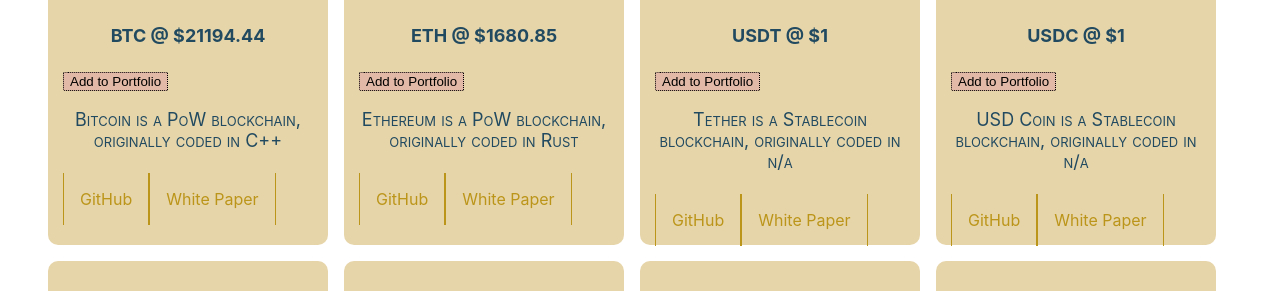
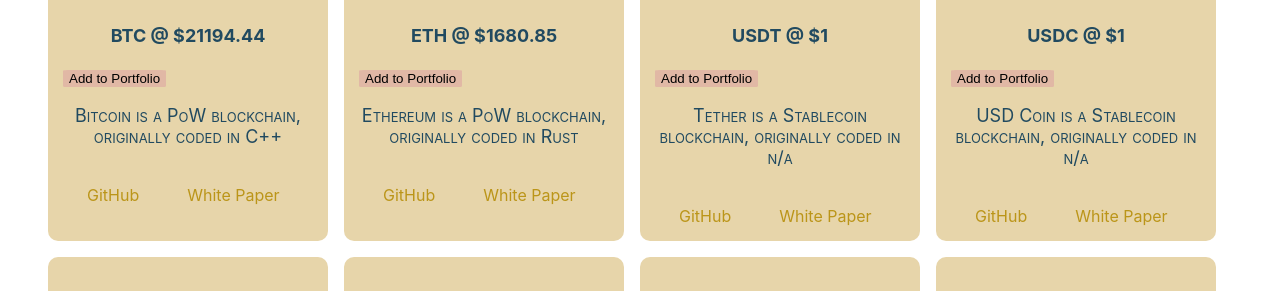
Before and after one commit to jacobsaltzman/phase-2-project, a React (Create React App) app in the folder phase-2-project/: page /coins in a window 1280 px wide. Shown: the part 467-758 px from the top of the page. Built offline with nearby package versions, Linux system fonts and the light colour scheme; data requests are answered from the project's data file.

Commit message:
Fixes some css issues

```diff
--- a/phase-2-project/src/index.css
+++ b/phase-2-project/src/index.css
@@ -88,7 +88,8 @@
 
 .card a {
   text-align: center;
-  padding: 1rem;
+  padding: 1.5rem;
+  border: none;
 }
 
 .giphy-embed {
@@ -127,11 +128,10 @@
 #plus-button {
   background-color: rgba(222, 162, 162, 0.562);
   border-radius: 5%;
-  text-align: center;
   border-width: .5px;
-  border-style: dotted;
-  align-self: center;
-
+  border-style: none;
+  justify-content: center;
+  display: flex;
 }
 
 #logo {
```
